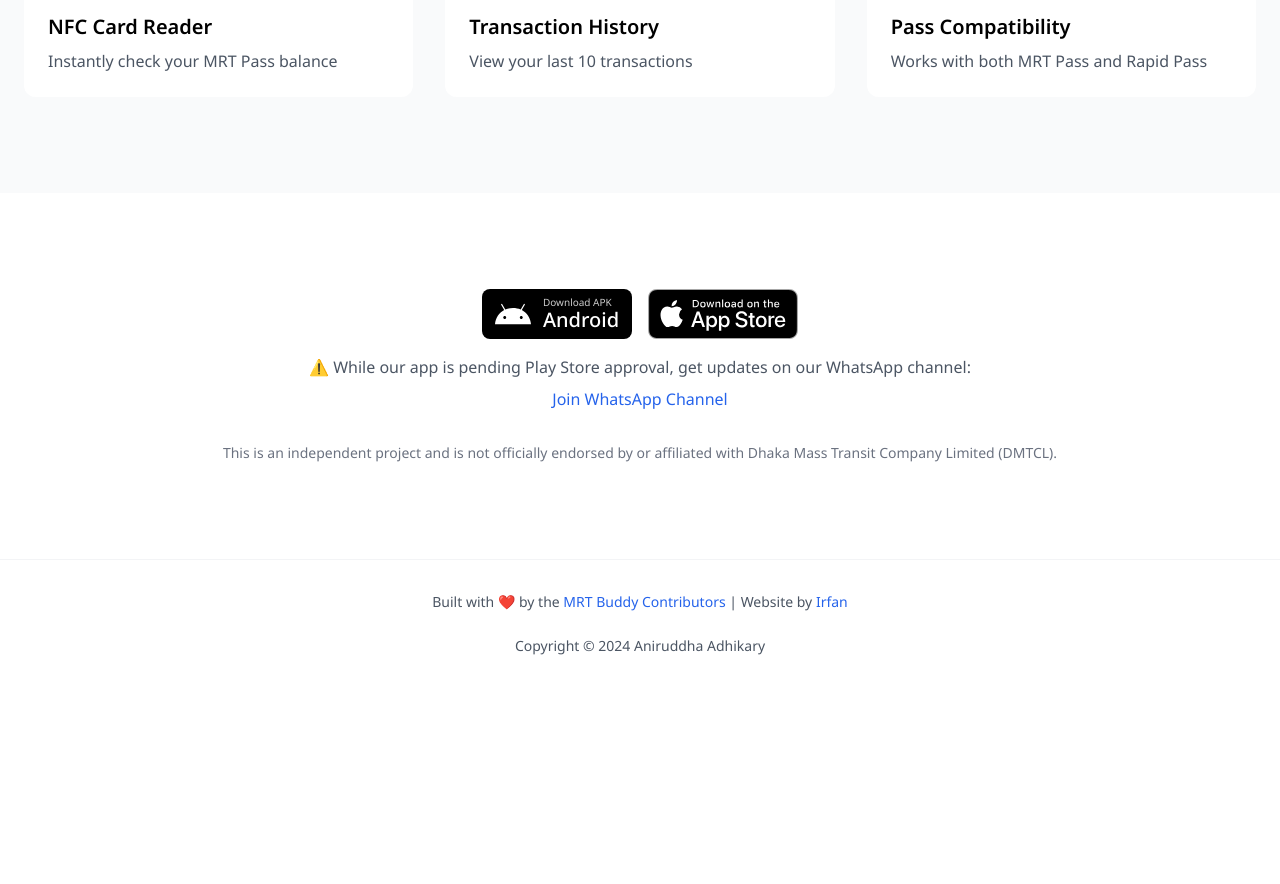
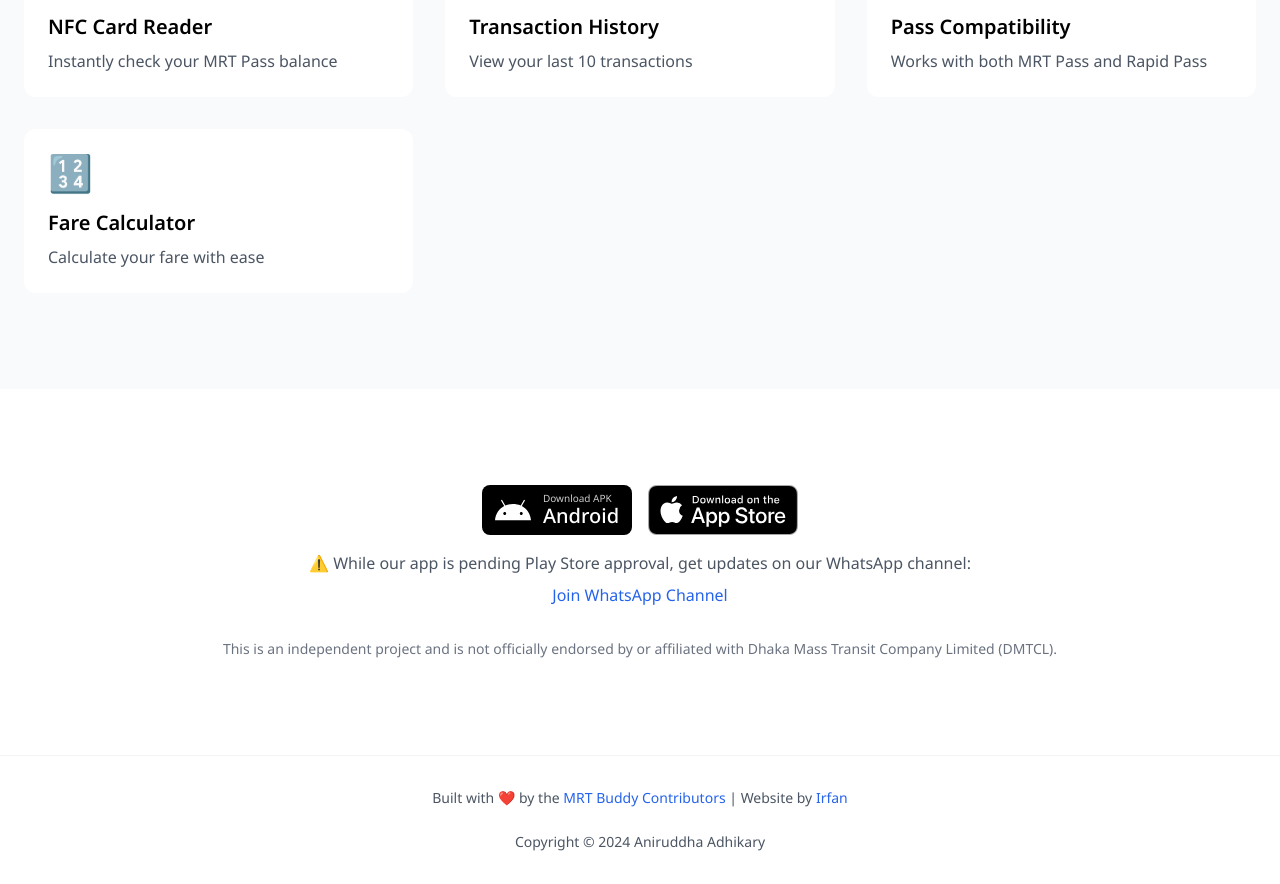
Before and after one commit to nomandhoni-cs/mrt-buddy, a Next.js app: page / in a window 1280 px wide. Shown: the part 1884-2768 px from the top of the page. Before the commit the page ends 2572 px from the top, so only its background shows below. Built offline with nearby package versions, Linux system fonts and the light colour scheme.

Commit message:
Chore: Add the newer fare calculator feature

```diff
--- a/components/Features.js
+++ b/components/Features.js
@@ -18,6 +18,11 @@ export const Features = () => {
       description: "Works with both MRT Pass and Rapid Pass",
       icon: "💳",
     },
+    {
+      title: "Fare Calculator",
+      description: "Calculate your fare with ease",
+      icon: "🔢",
+    }
   ];
 
   return (
```
